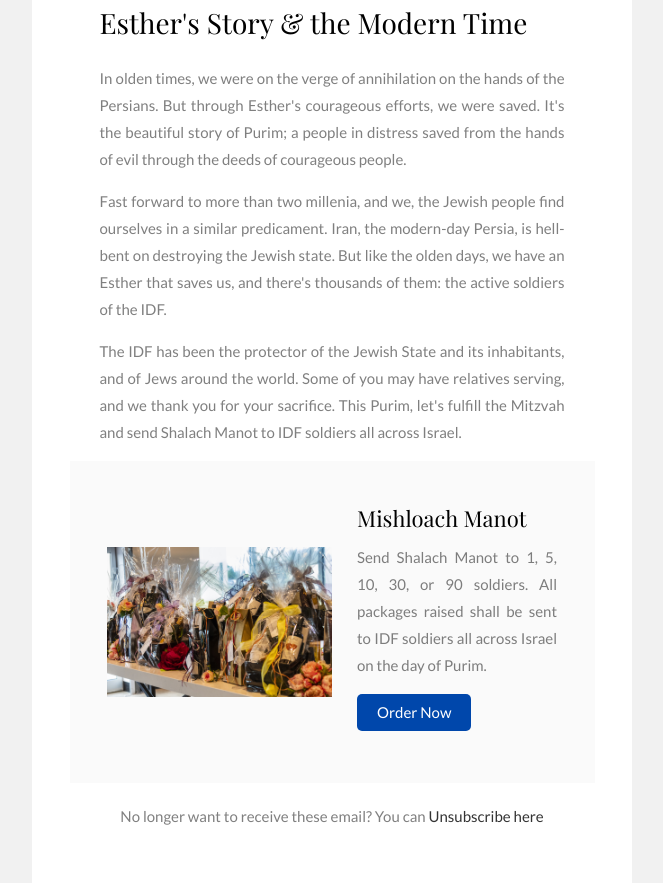
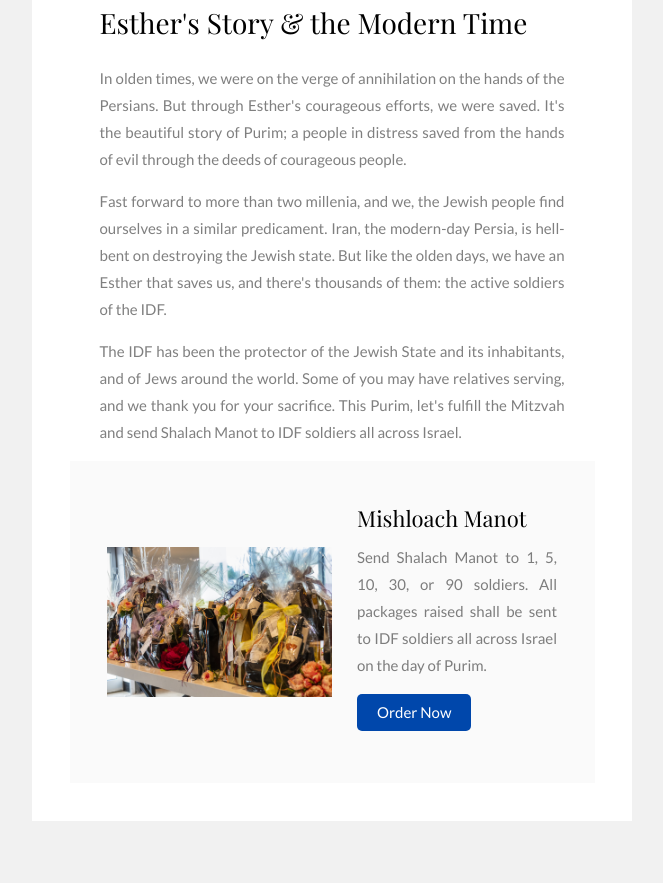
Before and after one commit to johnmasajo1987/mailer-5towns, a plain HTML site: page index.html in a window 1280 px wide. Shown: the part 585-1468 px from the top of the page, without its empty margins (308-971 px from the left). After the commit the page ends 1406 px from the top, so only its background shows below. Drawn offline with nearby package versions, Linux system fonts and the light colour scheme; a web font is replaced by a local one.

Commit message:
Commit 1-March-2022 21:14 Unsub Removed

```diff
--- a/index.html
+++ b/index.html
@@ -506,13 +506,6 @@
         </tr><!-- end: tr -->
       <!-- 1 Column Text + Button : END -->
       </table>
-      <table align="center" role="presentation" cellspacing="0" cellpadding="0" border="0" width="100%" style="margin: auto;">
-        <tr>
-          <td class="bg_white" style="text-align: center; padding-top: 20px;">
-          	<p>No longer want to receive these email? You can <a href="#" style="color: rgba(0,0,0,.8);">Unsubscribe here</a></p>
-          </td>
-        </tr>
-      </table>
 
     </div>
   </center>
```
